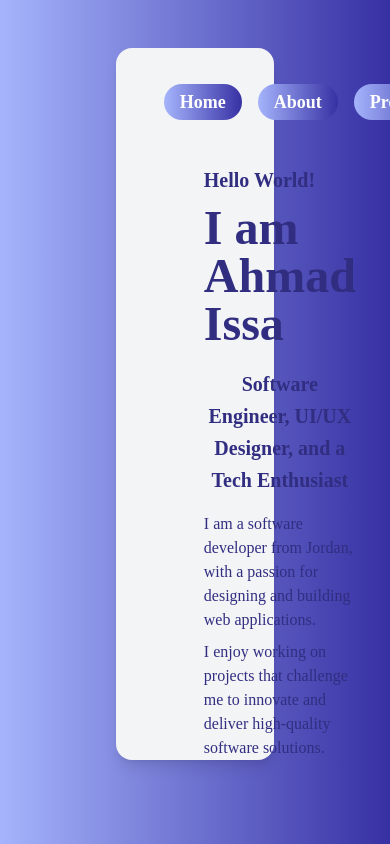
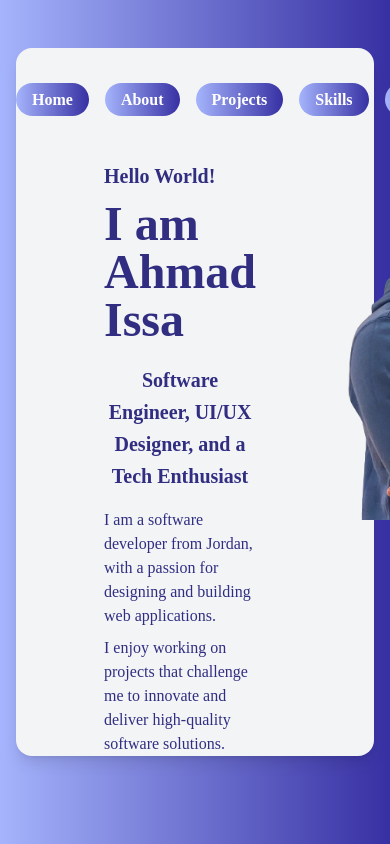
Before and after one commit to AhmadIssa02/Portfolio-vercel, a Next.js app: page / in a window 390 px wide. Shown: the top 844 px of the page. Built offline with nearby package versions, Linux system fonts and the light colour scheme; a web font is replaced by a local one.

Commit message:
fix responsiveness

```diff
--- a/app/page.tsx
+++ b/app/page.tsx
@@ -43,20 +43,19 @@ export default function Home() {
           rel="stylesheet"
         />
       </Head>
-      <main className="flex min-h-screen font-body flex-col items-center justify-between pt-12 px-24 bg-gradient-to-r from-indigo-300 to-indigo-800">
-        <div className="rounded-2xl shadow-lg bg-gray-100 w-4/5 h- relative">
+      <main className="flex min-h-screen font-body flex-col items-center justify-between pt-12 px-4 md:px-24 bg-gradient-to-r from-indigo-300 to-indigo-800">
+        <div className="rounded-2xl shadow-lg bg-gray-100 w-full md:w-4/5 h- relative">
           <div className='flex' >
-            <ul className="flex justify-center mx-12 mt-10 space-x-4">
-              <li className="section transform transition-transform hover:scale-110"><a href="#home" className={`text-white font-semibold bg-gradient-to-r from-indigo-300 to-indigo-800 px-4 py-2 rounded-full text-lg hover:underline ${activeSection === "home" ? "active" : ""}`} onClick={() => handleLinkClick("home")}>Home</a></li>
-              <li className="section transform transition-transform hover:scale-110"><a href="#about" className={`text-white font-semibold bg-gradient-to-r from-indigo-300 to-indigo-800 px-4 py-2 rounded-full text-lg hover:underline ${activeSection === "about" ? "active" : ""}`} onClick={() => handleLinkClick("about")}>About</a></li>
-              <li className="section transform transition-transform hover:scale-110"><a href="#projects" className={`text-white font-semibold bg-gradient-to-r from-indigo-300 to-indigo-800 px-4 py-2 rounded-full text-lg hover:underline ${activeSection === "projects" ? "active" : ""}`} onClick={() => handleLinkClick("projects")}>Projects</a></li>
-              <li className="section transform transition-transform hover:scale-110"><a href="#skills" className={`text-white font-semibold bg-gradient-to-r from-indigo-300 to-indigo-800 px-4 py-2 rounded-full text-lg hover:underline ${activeSection === "skills" ? "active" : ""}`} onClick={() => handleLinkClick("skills")}>Skills</a></li>
-              <li className="section transform transition-transform hover:scale-110"><a href="#contact" className={`text-white font-semibold bg-gradient-to-r from-indigo-300 to-indigo-800 px-4 py-2 rounded-full text-lg hover:underline ${activeSection === "contact" ? "active" : ""}`} onClick={() => handleLinkClick("contact")}>Contact</a></li>
+            <ul className="flex justify-center md:mx-12 mt-10 space-x-4">
+              <li className="section transform transition-transform hover:scale-110"><a href="#home" className={`text-white font-semibold bg-gradient-to-r from-indigo-300 to-indigo-800 px-4 py-2 rounded-full text-base md:text-lg hover:underline ${activeSection === "home" ? "active" : ""}`} onClick={() => handleLinkClick("home")}>Home</a></li>
+              <li className="section transform transition-transform hover:scale-110"><a href="#about" className={`text-white font-semibold bg-gradient-to-r from-indigo-300 to-indigo-800 px-4 py-2 rounded-full text-base md:text-lg hover:underline ${activeSection === "about" ? "active" : ""}`} onClick={() => handleLinkClick("about")}>About</a></li>
+              <li className="section transform transition-transform hover:scale-110"><a href="#projects" className={`text-white font-semibold bg-gradient-to-r from-indigo-300 to-indigo-800 px-4 py-2 rounded-full text-base md:text-lg hover:underline ${activeSection === "projects" ? "active" : ""}`} onClick={() => handleLinkClick("projects")}>Projects</a></li>
+              <li className="section transform transition-transform hover:scale-110"><a href="#skills" className={`text-white font-semibold bg-gradient-to-r from-indigo-300 to-indigo-800 px-4 py-2 rounded-full text-base md:text-lg hover:underline ${activeSection === "skills" ? "active" : ""}`} onClick={() => handleLinkClick("skills")}>Skills</a></li>
+              <li className="section transform transition-transform hover:scale-110"><a href="#contact" className={`text-white font-semibold bg-gradient-to-r from-indigo-300 to-indigo-800 px-4 py-2 rounded-full text-base md:text-lg hover:underline ${activeSection === "contact" ? "active" : ""}`} onClick={() => handleLinkClick("contact")}>Contact</a></li>
             </ul>
           </div>
           {sections[activeSection]}
         </div>
-
       </main>
     </>
   );
```
